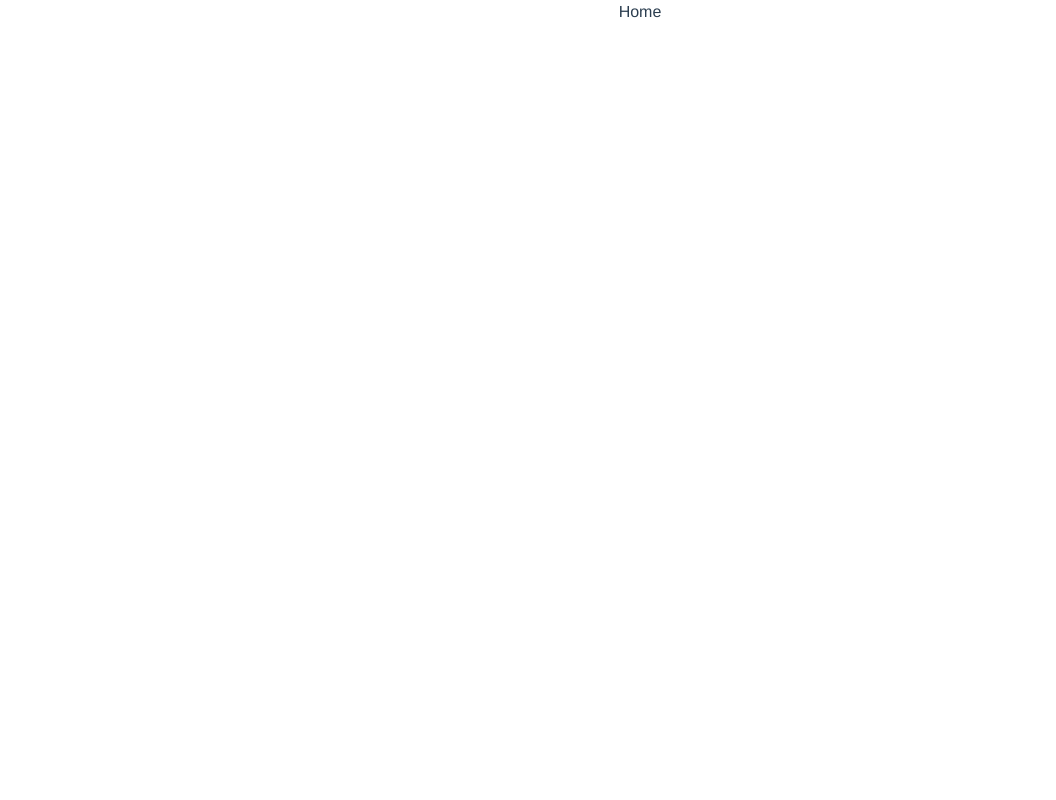
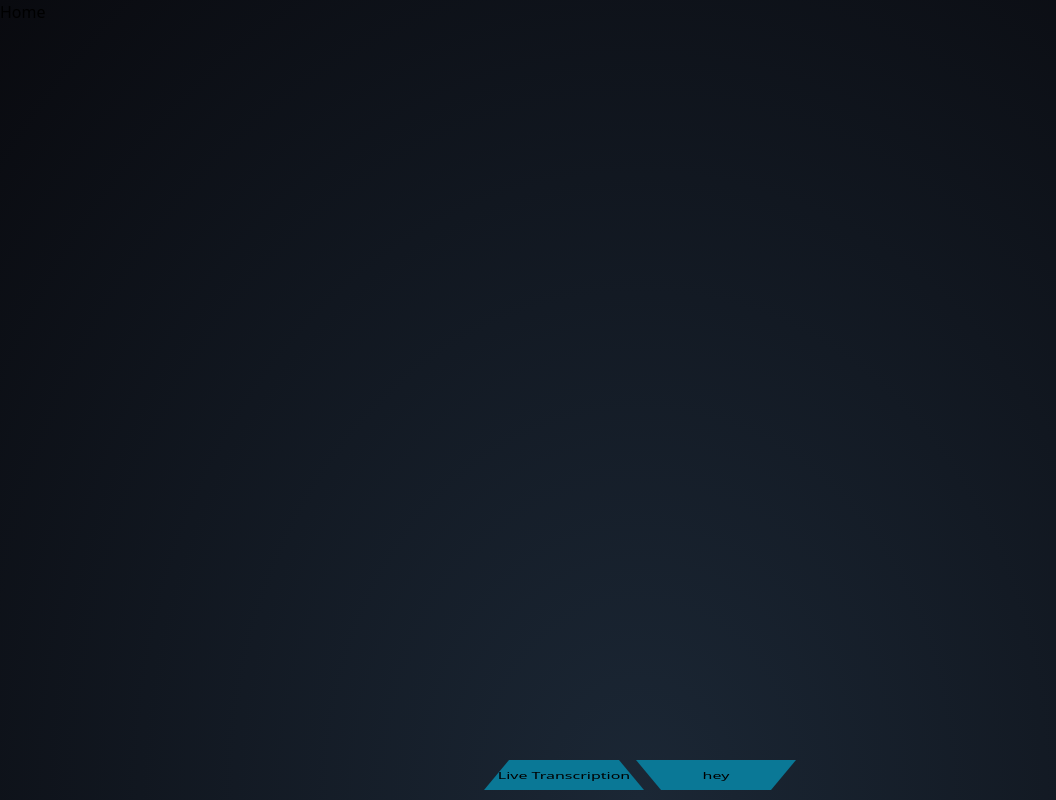
Before and after one commit to MooseSaeed/be-readable, a Vue app: page / in a window 1280 px wide. Shown: the whole page, without its empty margins (0-1056 px from the left). Built offline with nearby package versions, Linux system fonts and the light colour scheme.

Commit message:
creating Navbar component

```diff
--- a/src/App.vue
+++ b/src/App.vue
@@ -1,13 +1,22 @@
 <template>
+  <div class="fixed bottom-0 left-0 right-0">
+    <Navbar />
+  </div>
   <router-view />
 </template>
 
+<script>
+import Navbar from "./components/Navbar.vue";
+export default {
+  components: {
+    Navbar,
+  },
+};
+</script>
+
 <style>
 #app {
-  font-family: Avenir, Helvetica, Arial, sans-serif;
-  -webkit-font-smoothing: antialiased;
-  -moz-osx-font-smoothing: grayscale;
-  text-align: center;
-  color: #2c3e50;
+  background: radial-gradient(ellipse at bottom, #1b2735 0%, #090a0f 100%);
+  height: 100vh;
 }
 </style>
--- /dev/null
+++ b/src/components/Navbar.vue
@@ -0,0 +1,96 @@
+<template>
+  <div class="container">
+    <div class="ui" id="js-ui">
+      <nav class="scene_nav">
+        <ol class="scene_nav_list">
+          <li
+            class="scene_nav_item"
+            v-for="(route, index) in maxScene"
+            :key="route"
+          >
+            <button
+              class="scene_nav_button"
+              @click="scene = index"
+              :class="{ 'o-active': scene === index }"
+            >
+              <p>{{ route.title }}</p>
+            </button>
+          </li>
+        </ol>
+      </nav>
+    </div>
+  </div>
+</template>
+<script>
+export default {
+  data() {
+    return {
+      scene: 0,
+      maxScene: [
+        { index: 1, title: "Live Transcription" },
+        { index: 2, title: "hey" },
+      ],
+    };
+  },
+
+  mounted() {
+    setTimeout(() => {
+      this.scene = this.maxScene - 2;
+    }, 1000);
+  },
+};
+</script>
+
+<style>
+.container {
+  display: flex;
+  justify-content: center;
+  align-items: center;
+  overflow: hidden;
+}
+
+.scene_nav {
+  position: relative;
+}
+.scene_nav_list {
+  display: flex;
+  margin: 0;
+  padding: 0;
+  transform: scaleY(0.6);
+}
+.scene_nav_item {
+  display: block;
+}
+.scene_nav_item:nth-child(even) {
+  transform: scaleY(-1);
+}
+
+.scene_nav_item:nth-child(even) p {
+  transform: scaleY(-1);
+}
+
+.scene_nav_item:not(:first-child) {
+  margin-left: -8px;
+}
+.scene_nav_button {
+  display: block;
+  width: 10rem;
+  height: 50px;
+  margin: 0;
+  padding: 0;
+  border: none;
+  background: #0a7896;
+  outline: none;
+  cursor: pointer;
+  transition: 500ms;
+  -webkit-clip-path: polygon(25px 0, calc(100% - 25px) 0, 100% 100%, 0 100%);
+  clip-path: polygon(25px 0, calc(100% - 25px) 0, 100% 100%, 0 100%);
+}
+.scene_nav_button.o-active {
+  width: 12rem;
+  background: #64fafa;
+}
+.scene_nav_button:hover {
+  background: #64fafa;
+}
+</style>
```
